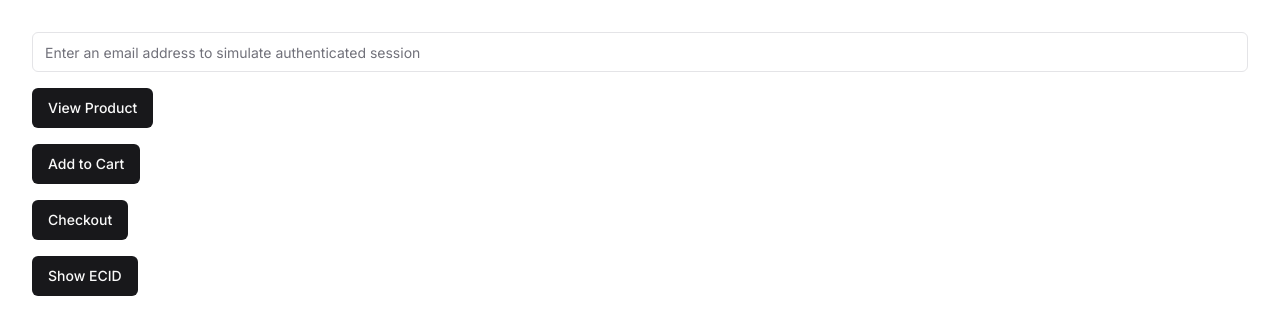
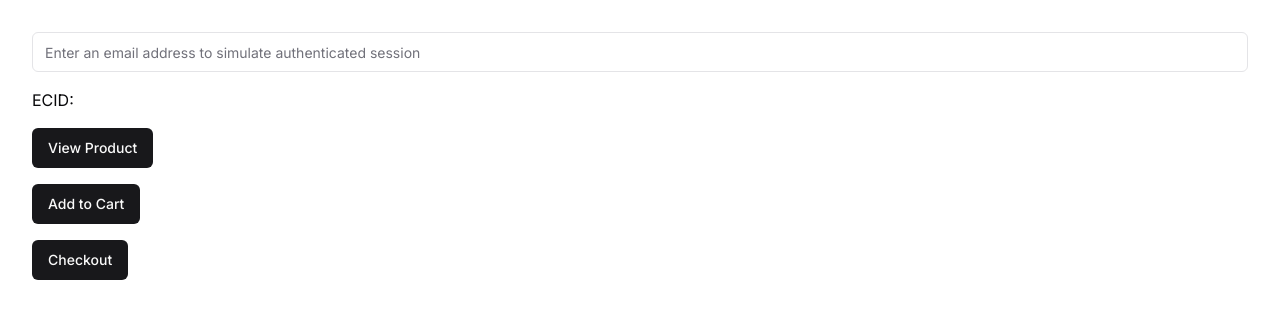
Before and after one commit to rajasekharmekala/journey-prioritization-demo, a Next.js app: page / in a window 1280 px wide. Shown: the top 334 px of the page. Built offline with nearby package versions, Linux system fonts and the light colour scheme.

Commit message:
fix: show ECID

```diff
--- a/src/app/page.tsx
+++ b/src/app/page.tsx
@@ -1,6 +1,6 @@
 'use client';
 
-import React from 'react';
+import React, { useEffect, useState } from 'react';
 import { track } from '@vercel/analytics';
 
 import { Button } from '@/components/ui/button';
@@ -110,17 +110,17 @@ export default function Page() {
     sendToast(toast, 'Checkout', 'Checkout event has been sent');
   }
 
-  async function showECIDClickHandler() {
+  const [email, setEmail] = useState('');
+  const [ecid, setEcid] = useState('');
+
+  useEffect(async () => {
     // @ts-ignore
     const result = await alloy('getIdentity', {
       namespaces: ['ECID'],
     });
+    setEcid(result.identity.ECID);
+  }, [setEcid]);
 
-    track('Show ECID');
-    sendToast(toast, 'ECID', result.identity.ECID);
-  }
-
-  const [email, setEmail] = React.useState('');
   return (
     <main className="min-h-screen flex flex-col">
       <div className="p-4 gap-4">
@@ -132,6 +132,7 @@ export default function Page() {
             onChange={(e) => setEmail(e.target.value)}
           />
         </div>
+        <div className="m-4">ECID: {ecid}</div>
         <div className="m-4">
           <Button onClick={() => viewProductClickHandler(email)}>
             View Product
@@ -145,9 +146,6 @@ export default function Page() {
         <div className="m-4">
           <Button onClick={() => checkoutClickHandler(email)}>Checkout</Button>
         </div>
-        <div className="m-4">
-          <Button onClick={() => showECIDClickHandler()}>Show ECID</Button>
-        </div>
       </div>
     </main>
   );
```
